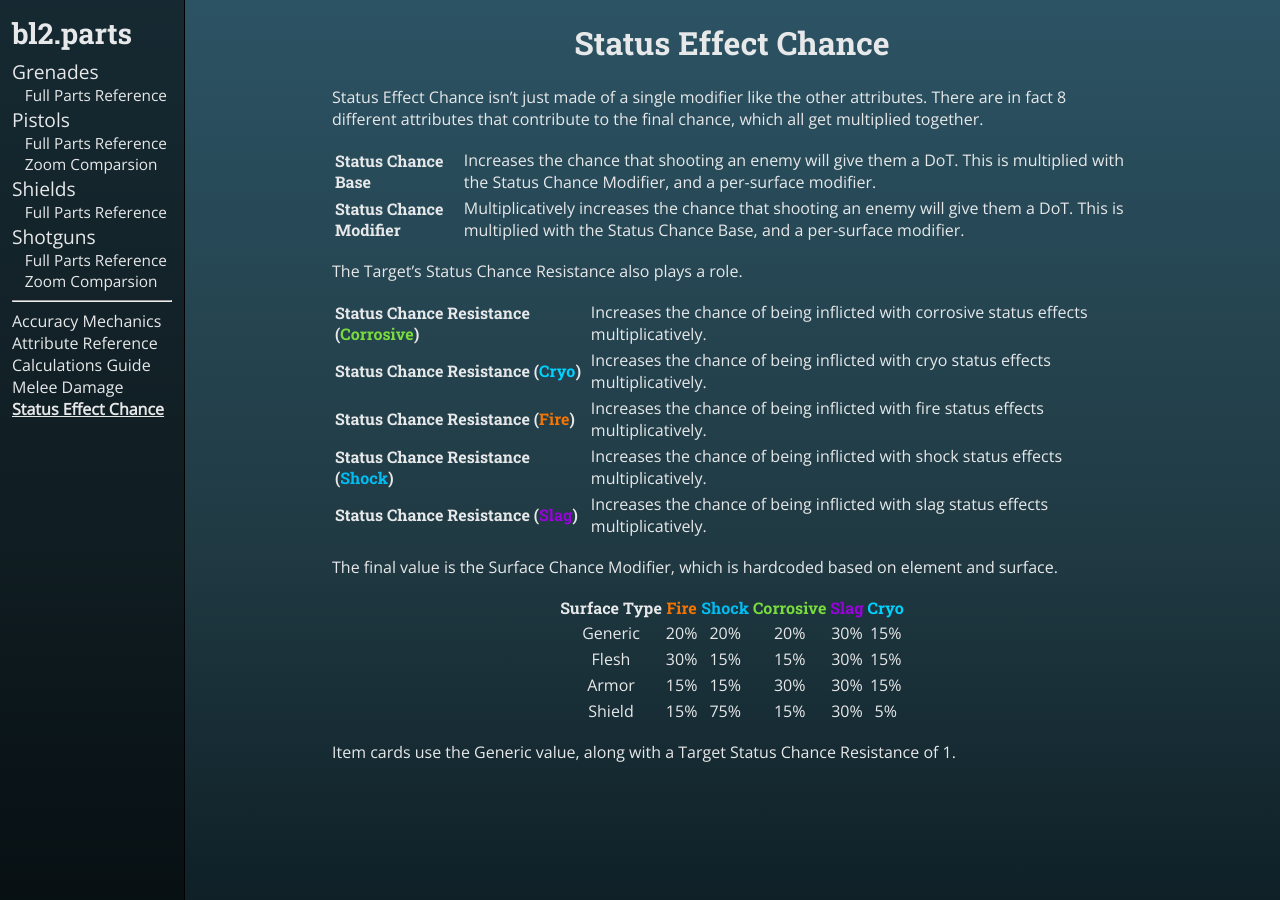
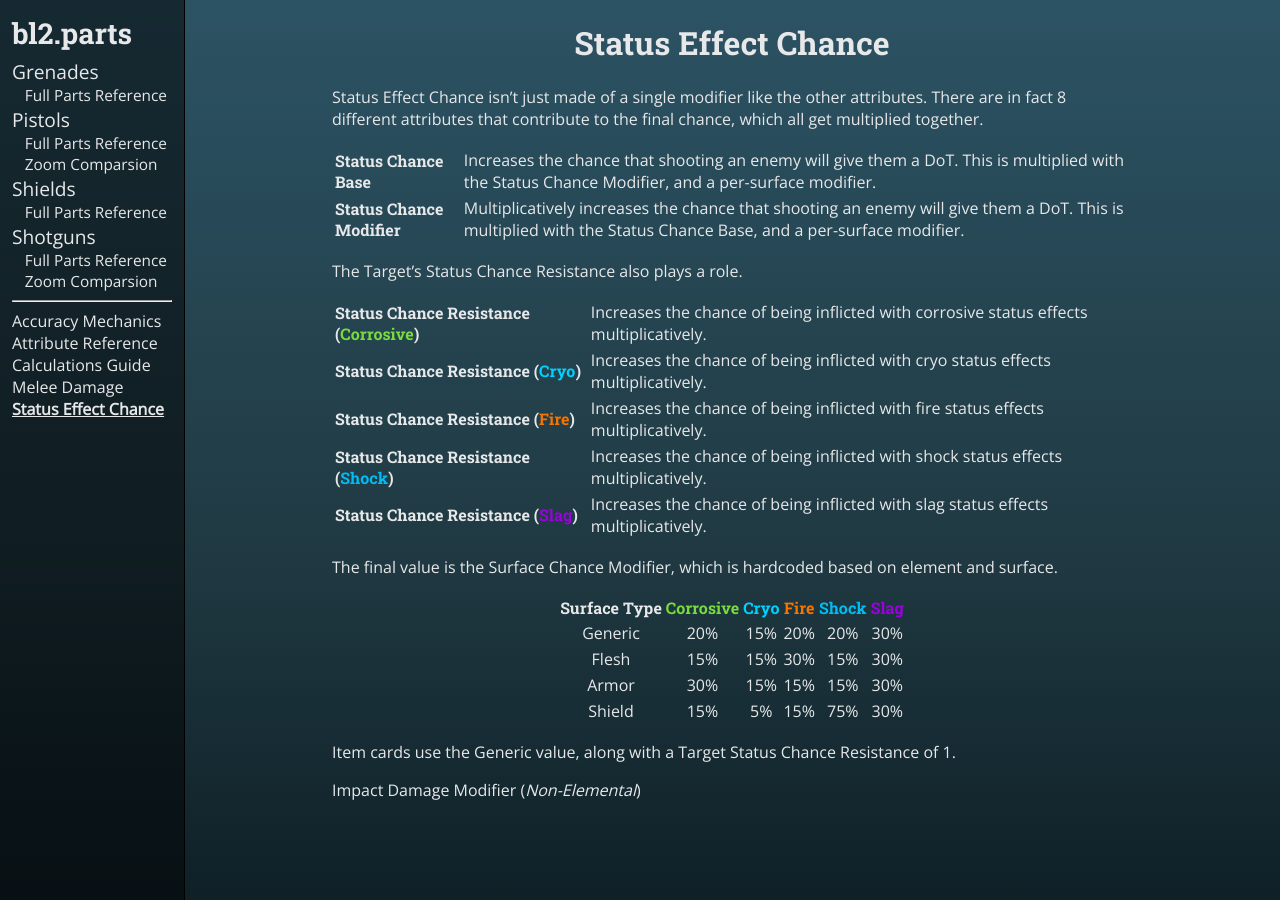
Before and after one commit to apple1417/bl2.parts, a Jekyll site: the page built from statuschance/index.md, in a window 1280 px wide. Built offline with Jekyll 4.4.1, drawn with Linux system fonts in a browser that asks for light colours; our own code applies the rules of GitHub Pages for plain Markdown files; comment, search, counter and statistics services are not loaded.

Commit message:
alphabetize status chance table

```diff
--- a/statuschance/index.md
+++ b/statuschance/index.md
@@ -23,11 +23,14 @@
 
 The final value is the Surface Chance Modifier, which is hardcoded based on element and surface.
 
-Surface Type | *Fire*{:.fire} | *Shock*{:.shock} | *Corrosive*{:.corrosive} | *Slag*{:.slag} | *Cryo*{:.cryo}
+Surface Type | *Corrosive*{:.corrosive} | *Cryo*{:.cryo} | *Fire*{:.fire} | *Shock*{:.shock} | *Slag*{:.slag}
 ---|---|---|---|---|---
-Generic | 20% | 20% | 20% | 30% | 15%
-Flesh   | 30% | 15% | 15% | 30% | 15%
-Armor   | 15% | 15% | 30% | 30% | 15%
-Shield  | 15% | 75% | 15% | 30% |  5%
+Generic | 20% | 15% | 20% | 20% | 30%
+Flesh   | 15% | 15% | 30% | 15% | 30%
+Armor   | 30% | 15% | 15% | 15% | 30%
+Shield  | 15% |  5% | 15% | 75% | 30%
 
 Item cards use the Generic value, along with a Target Status Chance Resistance of 1.
+
+
+Impact Damage Modifier (*Non-Elemental*{:.n})
```
